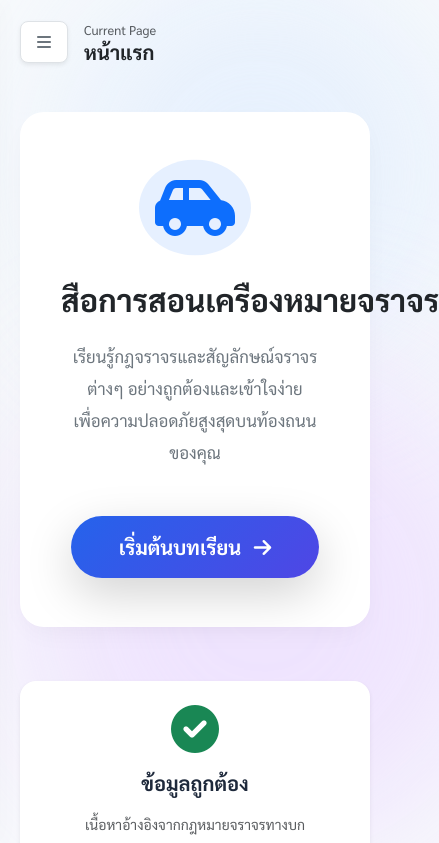
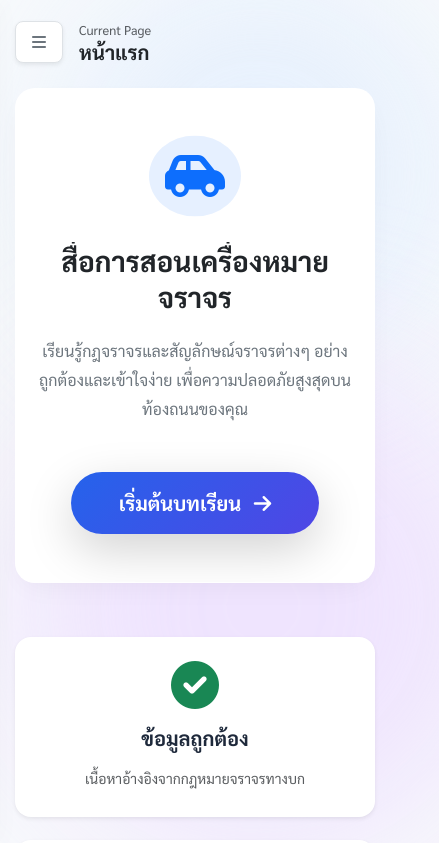
Before and after one commit to monphawattt-ctrl/Monphawat, a plain HTML site: page index.html in a window 390 px wide. Shown: the top 843 px of the page, 439 px wide, since content can reach past the window. Drawn offline with nearby package versions, Linux system fonts and the light colour scheme.

Commit message:
Add files via upload

```diff
--- a/index.html
+++ b/index.html
@@ -23,21 +23,21 @@
             font-family: 'Sarabun', sans-serif;
             background-color: var(--bg-light);
             margin: 0;
-            overflow-x: hidden;
+            overflow-x: hidden; /* ป้องกันการเลื่อนซ้ายขวา */
             color: var(--text-dark);
-            line-height: 1.6; /* ระยะห่างมาตรฐาน */
+            line-height: 1.6;
         }
 
-        /* --- Typography (จัดระยะบรรทัดให้อ่านง่าย) --- */
-        h1, h2, h3, h4, h5, h6 { font-weight: 700; margin-bottom: 1rem; }
+        /* --- Typography --- */
+        h1, h2, h3, h4, h5, h6 { font-weight: 700; margin-bottom: 1rem; word-wrap: break-word; } /* ตัดคำถ้ายาวเกิน */
         p, li {
-            line-height: 1.9; /* เพิ่มระยะห่างบรรทัดให้อ่านสบายตา */
-            margin-bottom: 1.2rem;
-            font-size: 1.05rem;
+            line-height: 1.8;
+            margin-bottom: 1rem;
+            font-size: 1rem;
             color: #475569;
         }
 
-        /* --- Animations & Effects --- */
+        /* --- Animations --- */
         @keyframes float-idle {
             0% { transform: translateY(0px); }
             50% { transform: translateY(-10px); }
@@ -87,6 +87,7 @@
             background: white; border-radius: 24px; padding: 40px;
             box-shadow: 0 10px 30px -10px rgba(0,0,0,0.06); margin-bottom: 30px;
             border: 1px solid rgba(255,255,255,0.8); transition: transform 0.3s;
+            overflow: hidden; /* ป้องกันเนื้อหาล้นการ์ด */
         }
         .content-card:hover { transform: translateY(-5px); }
 
@@ -108,15 +109,52 @@
             transform: translateY(-3px); box-shadow: 0 10px 20px rgba(37, 99, 235, 0.3); color: white;
         }
 
-        .typing-wrapper { display: inline-block; overflow: hidden; white-space: nowrap; border-right: 3px solid var(--primary-color); animation: blink 0.75s step-end infinite; }
+        .typing-wrapper {
+            display: inline-block;
+            overflow: hidden;
+            white-space: normal; /* แก้ให้ขึ้นบรรทัดใหม่ได้ */
+            border-right: 3px solid var(--primary-color);
+            animation: blink 0.75s step-end infinite;
+            max-width: 100%;
+        }
         @keyframes blink { 50% { border-color: transparent; } }
 
+        /* --- MOBILE FIXES (แก้ปัญหาจอมือถือ) --- */
         @media (max-width: 768px) {
             #sidebar { margin-left: calc(var(--sidebar-width) * -1); }
             #sidebar.mobile-open { margin-left: 0; }
-            #content { margin-left: 0; padding: 20px; }
+
+            /* ลด Padding ของ Content หลัก */
+            #content {
+                margin-left: 0;
+                padding: 20px 15px; /* บนล่าง 20, ซ้ายขวา 15 */
+                overflow-x: hidden;
+            }
+
             .overlay { display: none; position: fixed; top:0; left:0; width:100%; height:100%; background:rgba(0,0,0,0.4); z-index:900; backdrop-filter: blur(3px); }
             .overlay.active { display: block; }
+
+            /* ปรับการ์ดให้ขอบบางลงในมือถือ */
+            .content-card {
+                padding: 25px 20px; /* ลดจาก 40px เหลือ 20px */
+                border-radius: 20px;
+            }
+
+            /* ปรับขนาดตัวอักษรหัวข้อใหญ่ */
+            h1.display-5 {
+                font-size: 1.75rem !important; /* บังคับลดขนาดฟอนต์ */
+                line-height: 1.3;
+            }
+
+            /* ปรับไอคอนรถให้เล็กลงหน่อย */
+            .fa-4x { font-size: 3em; }
+
+            /* ปรับ Typing Text */
+            .typing-wrapper {
+                white-space: pre-wrap; /* ให้ตัดคำได้ */
+                border: none; /* เอาเคอร์เซอร์กระพริบออกในมือถือกันเพี้ยน */
+                animation: none;
+            }
         }
     </style>
 </head>
@@ -159,7 +197,7 @@
     </nav>
 
     <div id="content">
-        <div class="d-flex align-items-center mb-5" data-aos="fade-down">
+        <div class="d-flex align-items-center mb-4" data-aos="fade-down">
             <button class="btn btn-white bg-white shadow-sm border me-3 rounded-3 px-3 py-2" onclick="toggleSidebar()">
                 <i class="fas fa-bars text-secondary"></i>
             </button>
@@ -180,7 +218,7 @@
                     <span id="type-text" class="typing-wrapper"></span>
                 </h1>
                 <p class="text-secondary mb-5 mx-auto" style="max-width: 600px;">
-                    เรียนรู้กฎจราจรและสัญลักษณ์จราจรต่างๆ อย่างถูกต้องและเข้าใจง่าย <br>
+                    เรียนรู้กฎจราจรและสัญลักษณ์จราจรต่างๆ อย่างถูกต้องและเข้าใจง่าย <br class="d-none d-md-block">
                     เพื่อความปลอดภัยสูงสุดบนท้องถนนของคุณ
                 </p>
                 <button class="btn btn-gradient btn-lg rounded-pill px-5 py-3 shadow-lg fw-bold" onclick="showSection('lessons')">
@@ -243,8 +281,7 @@
                 <small class="text-muted ms-3">(คลิกเพื่อดูความหมาย)</small>
             </div>
 
-            <div class="row g-4" id="sign-grid">
-                </div>
+            <div class="row g-4" id="sign-grid"></div>
         </div>
 
         <div id="section-quiz" class="page-section" style="display: none;">
@@ -335,7 +372,9 @@
                 i++;
                 setTimeout(type, 80);
             } else {
-                document.getElementById('type-text').style.borderRight = "none";
+                if(window.innerWidth > 768) { // Only remove cursor on PC
+                     document.getElementById('type-text').style.borderRight = "none";
+                }
             }
         }
         setTimeout(type, 300);
@@ -420,7 +459,6 @@
         function check(c) {
             if(c===data[qIdx].ans) {
                 score++;
-                // Optional: Sound Effect
             }
             if(++qIdx < 5) loadQ();
             else {
@@ -428,7 +466,6 @@
                 alert(`จบการสอบ! คุณ ${uName} ได้ ${score}/5 คะแนน`);
                 saveHistory(uName, score);
 
-                // Reset UI
                 document.getElementById('quiz-start').style.display='block';
                 document.getElementById('quiz-play').style.display='none';
                 document.getElementById('player-name').value='';
```
